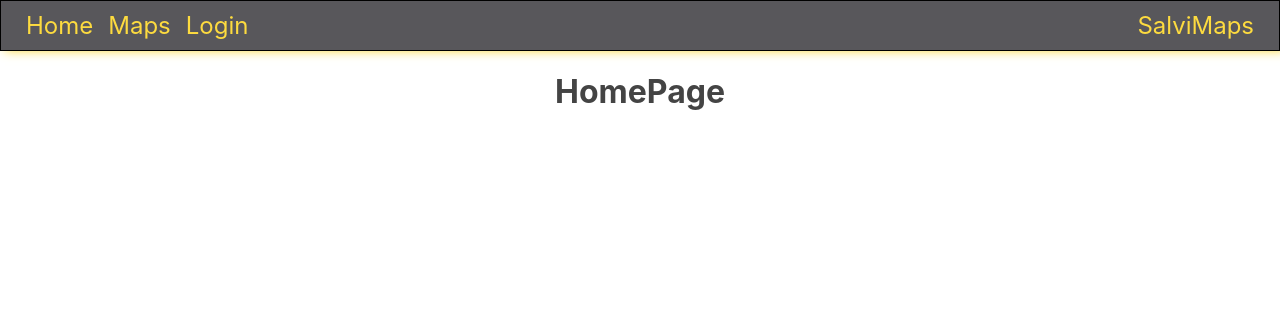
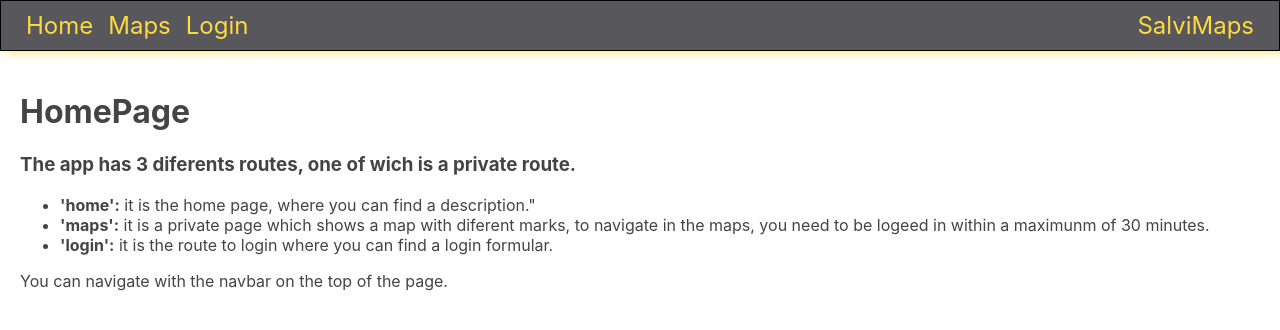
Before and after one commit to Ivangg88/prueba-tecnica-salvin, a React (Create React App) app: page /home in a window 1280 px wide. Shown: the top 330 px of the page. Built offline with nearby package versions, Linux system fonts and the light colour scheme.

Commit message:
added content to home page

```diff
--- a/src/index.tsx
+++ b/src/index.tsx
@@ -11,13 +11,11 @@ const container = document.getElementById("root")!;
 const root = createRoot(container);
 
 root.render(
-  <React.StrictMode>
-    <BrowserRouter>
-      <Provider store={store}>
-        <App />
-      </Provider>
-    </BrowserRouter>
-  </React.StrictMode>
+  <BrowserRouter>
+    <Provider store={store}>
+      <App />
+    </Provider>
+  </BrowserRouter>
 );
 
 // If you want to start measuring performance in your app, pass a function
--- a/src/pages/HomePage/HomePage.tsx
+++ b/src/pages/HomePage/HomePage.tsx
@@ -1,8 +1,35 @@
+import HomePageStyled from "./HomePageStyled";
+
 const HomePage = (): JSX.Element => {
   return (
-    <div>
+    <HomePageStyled>
       <h1>HomePage</h1>
-    </div>
+      <h3>The app has 3 diferents routes, one of wich is a private route.</h3>
+      <ul>
+        <li key="home">
+          <span>
+            {" "}
+            <span>'home':</span> it is the home page, where you can find a
+            description."
+          </span>
+        </li>
+        <li key="maps">
+          {" "}
+          <span>
+            <span>'maps':</span> it is a private page which shows a map with
+            diferent marks, to navigate in the maps, you need to be logeed in
+            within a maximunm of 30 minutes.
+          </span>
+        </li>
+        <li key="login">
+          <span>
+            <span>'login':</span> it is the route to login where you can find a
+            login formular.
+          </span>
+        </li>
+      </ul>
+      <p>You can navigate with the navbar on the top of the page.</p>
+    </HomePageStyled>
   );
 };
 
--- /dev/null
+++ b/src/pages/HomePage/HomePageStyled.tsx
@@ -0,0 +1,12 @@
+import styled from "styled-components";
+
+const HomePageStyled = styled.div`
+  width: 100%;
+  padding: 20px;
+
+  span > span {
+    font-weight: bold;
+  }
+`;
+
+export default HomePageStyled;
```
